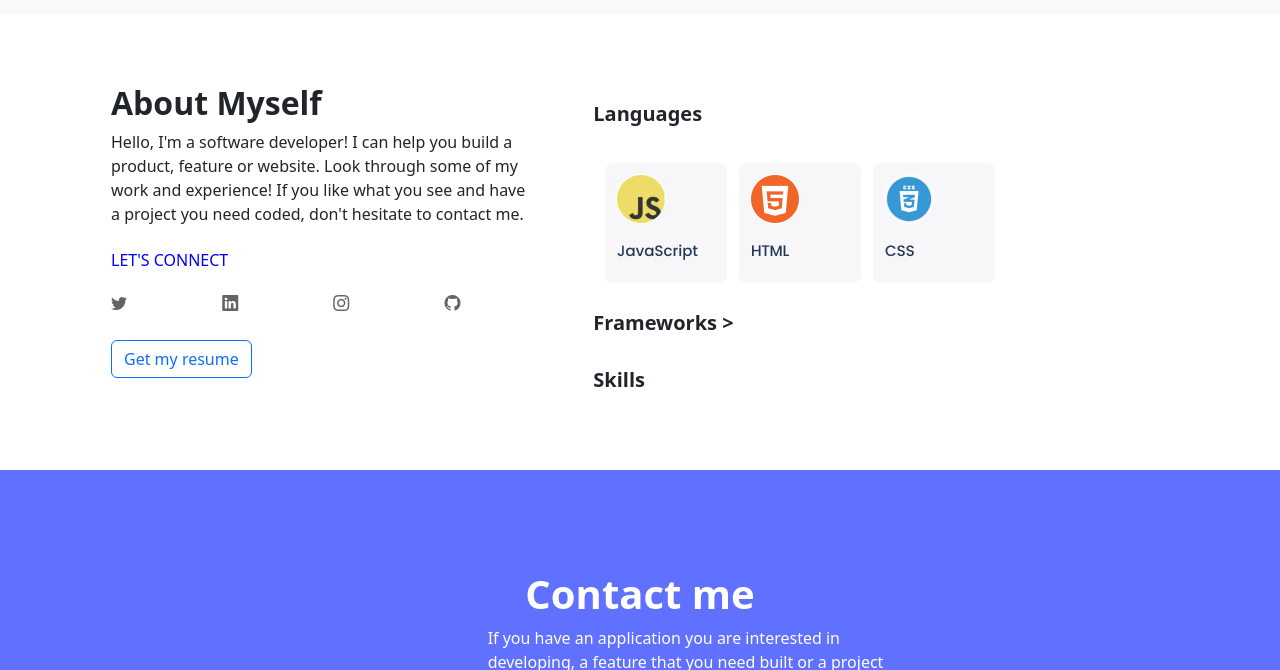
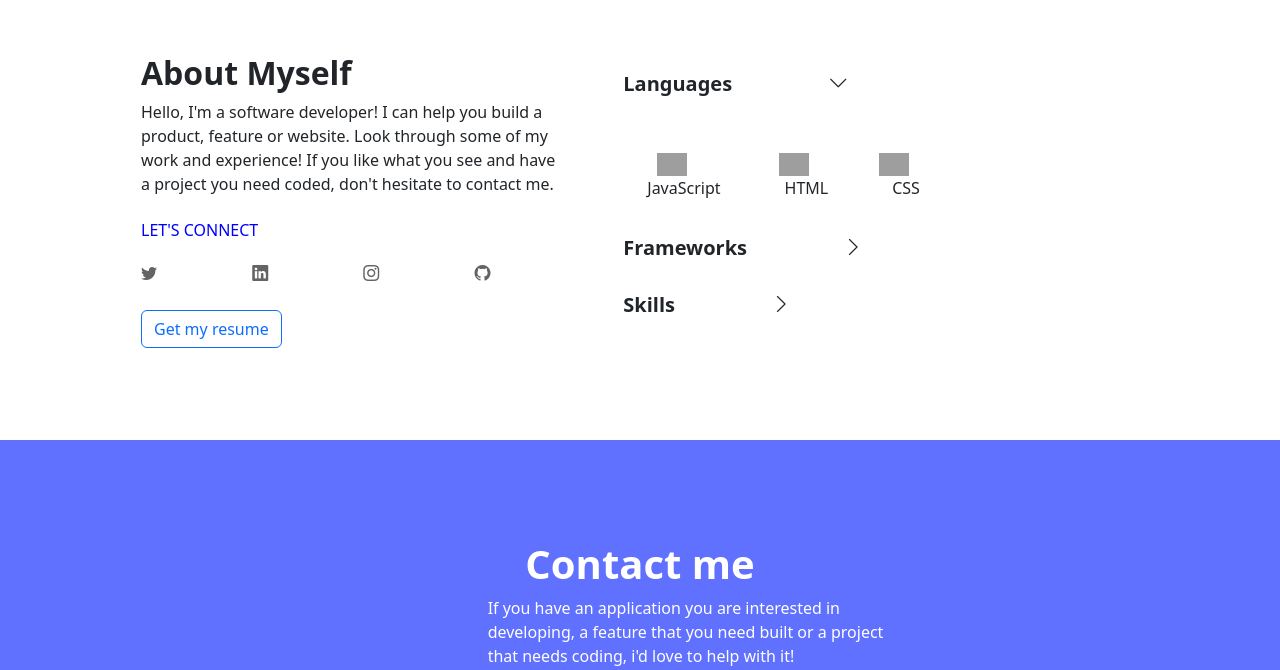
Before and after one commit to praiseOsun/Project-portfolio, a plain HTML site: page index.html in a window 1280 px wide. Shown: the part 1377-2047 px from the top of the page. Drawn offline with nearby package versions, Linux system fonts and the light colour scheme; grey boxes are pictures that could not be loaded.

Commit message:
Updated HTML

```diff
--- a/index.html
+++ b/index.html
@@ -110,10 +110,23 @@
   </div>
 
   <div class="right-contain">
-    <h5 class="ms-5 mt-5 fw-semibold">Languages</h5>
-    <img src="./images/Langguage List.png">
-    <h5 class="ms-5 mt-3 fw-semibold">Frameworks  ></h5>
-    <h5 class="mt-2 fw-semibold">Skills</h5>
+    <h5 class="ms-5 mt-5 fw-semibold">Languages <i class="bi bi-chevron-down"></i></h5>
+    <div class="logos">
+      <div class="text-center">
+      <img src="https://cdn.jsdelivr.net/gh/devicons/devicon/icons/javascript/javascript-original.svg" width="30" alt="">
+      <div class="ms-4">JavaScript</div>
+      </div>
+      <div class="text-center">
+      <img src="https://cdn.jsdelivr.net/gh/devicons/devicon/icons/html5/html5-original.svg" width="30" alt="">
+      <div class="ms-4">HTML</div>
+      </div>
+      <div class="text-center">
+      <img src="https://cdn.jsdelivr.net/gh/devicons/devicon/icons/css3/css3-original.svg" width="30" alt="">
+      <div class="ms-4">CSS</div>
+     </div>
+    </div>
+    <h5 class="ms-5 mt-3 fw-semibold">Frameworks <i class="bi bi-chevron-right"></i></h5>
+    <h5 class="mt-2 fw-semibold">Skills <i class="bi bi-chevron-right"></i></h5>
   </div>
 </section>
 
--- a/style.css
+++ b/style.css
@@ -33,7 +33,7 @@ body{
     display: flex;
     flex-direction: column;
     margin-left: 231px;
-    margin-top: 50px;
+    margin-top: 20px;
 }
 .top-section{
     min-height: 70vh;
@@ -115,7 +115,7 @@ h5{
     align-items: flex-start;
     justify-content: left;
     margin-top: 30px;
-    margin-left: 20px;
+    margin-left: 50px;
 }
 i{
     margin-top: 25px;
@@ -128,6 +128,13 @@ i{
     justify-content: right;
     margin-top: 40px;
     margin-left: 20px;
+}
+.logos{
+    display: flex;
+    flex-direction: row;
+    gap: 40px;
+    margin-top: 30px;
+    margin-bottom: 20px;
 }
 .contain4{
     height: 556px;
```
